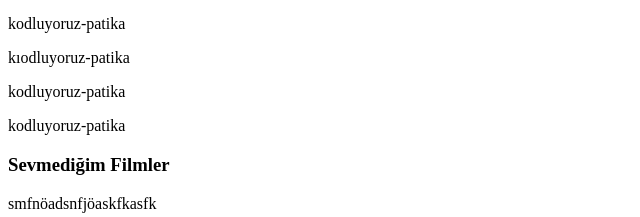
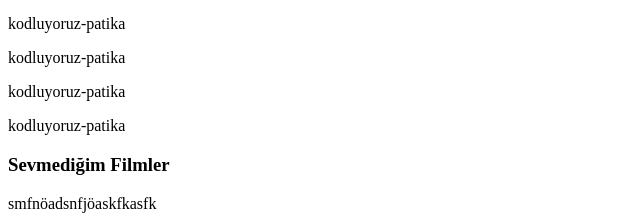
Before and after one commit to metebilgicofficial/kodluyoruzhtml, a plain HTML site: page index.html in a window 1280 px wide. Shown: the part 243-460 px from the top of the page, 0-640 px from the left. Drawn offline with Linux system fonts and the light colour scheme.

Commit message:
last edit

```diff
--- a/index.html
+++ b/index.html
@@ -14,7 +14,7 @@
     <!-- sevdiklerim -->
     <h3>Sevdiğim Filmler</h3>
     <p>kodluyoruz-patika</p>
-    <p>kıodluyoruz-patika</p>
+    <p>kodluyoruz-patika</p>
     <p>kodluyoruz-patika</p>
     <p>kodluyoruz-patika</p>
     <!-- sevmediklerim -->
```
